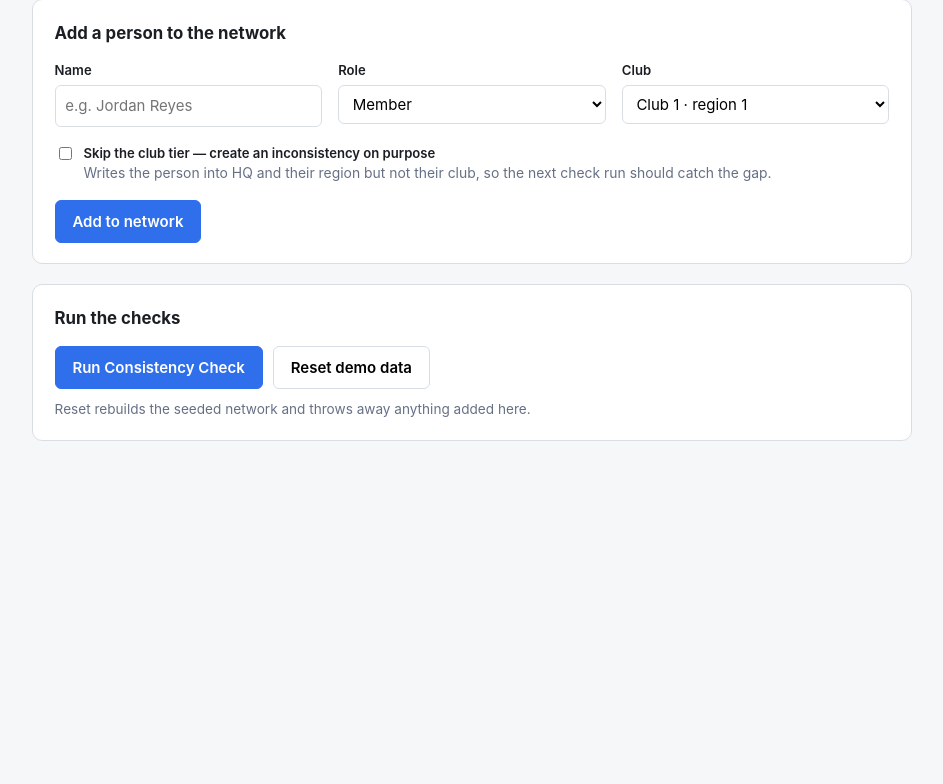
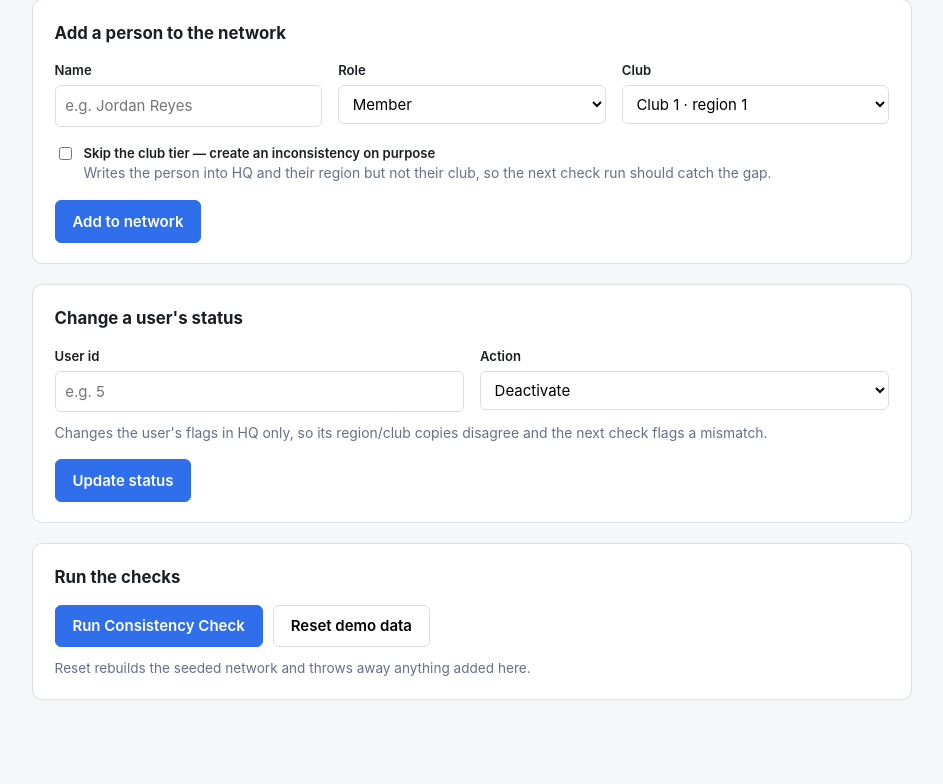
Before and after one commit to DanielC8/ClubSync, a Flask app: page / in a window 1280 px wide. Shown: the part 129-913 px from the top of the page, without its empty margins (168-1111 px from the left). Before the commit the page ends 570 px from the top, so only its background shows below. Run offline with Flask 3, Linux system fonts and the light colour scheme; data comes from the database, SQL or seed files in the repository.

Commit message:
Add stretch features: severity colouring, run sparkline, user status changes
- results table now built in Jinja with per-column severity classes
  (sanity > mismatch > missing) plus a legend
- in-memory run history drawn as an inline-SVG flag-count sparkline,
  cleared on reset
- /flag_user route + update_user_flags(): deactivate/delete a user in HQ to
  trigger a mismatch on the next run
- stop tracking .DS_Store

Live-send toggle intentionally omitted — keeps the dry-run guard per CLAUDE.md.

```diff
--- a/app.py
+++ b/app.py
@@ -3,15 +3,19 @@
 import os
 
 from flask import Flask, abort, flash, redirect, render_template, request, send_file, url_for
+from markupsafe import Markup
 
 import seed_data
 from consistency_checker import CSV_PATH, run_checks
 from db_connection import DATA_DIR, get_hq_connection
 from email_script import load_email_config, send_email
-from network_writes import add_leader, add_member
+from network_writes import add_leader, add_member, update_user_flags
 
 app = Flask(__name__)
 app.secret_key = os.getenv("FLASK_SECRET_KEY", "clubsync-demo")  # only signs flash cookies
+
+# total flags per run, kept in memory to draw the sparkline (cleared on reset)
+RUN_HISTORY = []
 
 
 def ensure_seeded():
@@ -33,18 +37,64 @@ def list_clubs():
         conn.close()
 
 
+def _severity(column):
+    # sanity > mismatch > missing
+    if column == "sanity_check":
+        return "sanity"
+    if "missing" in column or "not_in" in column:
+        return "missing"
+    return "mismatch"
+
+
 def summarise(dataframe):
-    """Just the columns with hits — a clean run has ~60 empty ones the page skips."""
-    hits = [column for column in dataframe.columns if dataframe[column].notna().any()]
+    """Structure the hit columns for the template — a clean run has ~60 empty ones
+    the page skips. Each column carries its severity so cells can be coloured."""
+    hits = [c for c in dataframe.columns if dataframe[c].notna().any()]
+
+    columns = []
+    n_rows = 0
+    flags = 0
+    for c in hits:
+        ids = [str(int(v)) for v in dataframe[c].dropna().tolist()]
+        flags += len(ids)
+        n_rows = max(n_rows, len(ids))
+        columns.append({"header": c, "severity": _severity(c), "ids": ids})
+    for col in columns:
+        col["cells"] = col["ids"] + [""] * (n_rows - len(col["ids"]))
+
     return {
         "total_checks": len(dataframe.columns),
         "found": len(hits),
-        "table": (
-            dataframe[hits].to_html(index=False, na_rep="", border=0, classes="results")
-            if hits
-            else None
-        ),
+        "flags": flags,
+        "columns": columns,
+        "n_rows": n_rows,
     }
+
+
+def sparkline_svg(history, width=240, height=44):
+    """A tiny inline-SVG line of the flag count across this session's runs."""
+    if not history:
+        return ""
+    pad = 6
+    lo, hi = min(history), max(history)
+    span = (hi - lo) or 1
+    step = (width - 2 * pad) / max(len(history) - 1, 1)
+
+    def x(i):
+        return pad + step * i
+
+    def y(v):
+        return height - pad - (height - 2 * pad) * ((v - lo) / span)
+
+    points = " ".join(f"{x(i):.1f},{y(v):.1f}" for i, v in enumerate(history))
+    lx, ly = x(len(history) - 1), y(history[-1])
+    return Markup(
+        f'<svg viewBox="0 0 {width} {height}" width="{width}" height="{height}" '
+        f'class="spark" preserveAspectRatio="none">'
+        f'<polyline points="{points}" fill="none" stroke="currentColor" '
+        f'stroke-width="2" stroke-linejoin="round" stroke-linecap="round"/>'
+        f'<circle cx="{lx:.1f}" cy="{ly:.1f}" r="3" fill="currentColor"/></svg>'
+    )
 
 
 def email_preview():
@@ -77,11 +127,15 @@ def index():
 def run():
     dataframe = run_checks()
     dataframe.to_csv(CSV_PATH, index=False)  # write before the preview so it can attach
+    summary = summarise(dataframe)
+    RUN_HISTORY.append(summary["flags"])
     return render_template(
         "index.html",
         clubs=list_clubs(),
-        results=summarise(dataframe),
+        results=summary,
         preview=email_preview(),
+        history=RUN_HISTORY,
+        sparkline=sparkline_svg(RUN_HISTORY),
     )
 
 
@@ -120,9 +174,34 @@ def add():
     return redirect(url_for("index"))
 
 
+@app.route("/flag_user", methods=["POST"])
+def flag_user():
+    try:
+        user_id = int(request.form["user_id"])
+    except (KeyError, ValueError):
+        flash("Enter a numeric user id.", "error")
+        return redirect(url_for("index"))
+
+    action = request.form.get("action", "deactivate")
+    is_active, is_deleted = (0, 1) if action == "delete" else (0, 0)
+    try:
+        update_user_flags(user_id, is_active, is_deleted)
+    except Exception as err:  # show it instead of a 500
+        flash(f"Couldn't update user {user_id}: {err}", "error")
+        return redirect(url_for("index"))
+
+    flash(
+        f"Marked user {user_id} as {action}d in HQ — its region/club copies still "
+        f"disagree, so the next check should flag a mismatch.",
+        "warn",
+    )
+    return redirect(url_for("index"))
+
+
 @app.route("/reset", methods=["POST"])
 def reset():
     seed_data.build_all(reset=True)
+    RUN_HISTORY.clear()
     flash("Demo data reset to the seeded network.", "ok")
     return redirect(url_for("index"))
 
--- a/network_writes.py
+++ b/network_writes.py
@@ -108,3 +108,19 @@ def add_member(name, club_id, propagate_to_club=True):
 
 def add_leader(name, club_id, propagate_to_club=True):
     return _add_person(name, club_id, propagate_to_club, as_leader=True)
+
+
+def update_user_flags(user_id, is_active, is_deleted):
+    """Set a user's flags in HQ only. The region/club copies keep their old flags,
+    so they now disagree with HQ and the next run catches the mismatch."""
+    hq_conn = get_hq_connection()
+    try:
+        if hq_conn.execute("SELECT id FROM users WHERE id = ?", (user_id,)).fetchone() is None:
+            raise ValueError(f"user {user_id} isn't in HQ")
+        hq_conn.execute(
+            "UPDATE users SET is_active = ?, is_deleted = ? WHERE id = ?",
+            (is_active, is_deleted, user_id),
+        )
+        hq_conn.commit()
+    finally:
+        hq_conn.close()
--- a/templates/index.html
+++ b/templates/index.html
@@ -126,6 +126,26 @@
     .flash.ok   { background: #eaf6ec; border: 1px solid #b7dfc0; color: #1e4b28; }
     .flash.warn { background: #fff8e6; border: 1px solid #f0d9a0; color: #6b4f13; }
     .flash.error{ background: #fdecec; border: 1px solid #f2b8b5; color: #8a1c13; }
+
+    /* severity colouring: sanity > mismatch > missing */
+    th.sanity   { background: #f6d0cd !important; }
+    th.mismatch { background: #f7dfc0 !important; }
+    th.missing  { background: #f3ecc4 !important; }
+    td.sanity   { background: #fdeceb; }
+    td.mismatch { background: #fdf3e7; }
+    td.missing  { background: #fbf8e8; }
+    td.blank    { background: transparent; }
+
+    .legend { display: flex; gap: 1rem; flex-wrap: wrap; margin: 0 0 .8rem; font-size: .8rem; color: var(--muted); }
+    .legend span { display: inline-flex; align-items: center; gap: .35rem; }
+    .swatch { width: 12px; height: 12px; border-radius: 3px; display: inline-block; }
+    .swatch.sanity { background: #f6d0cd; } .swatch.mismatch { background: #f7dfc0; } .swatch.missing { background: #f3ecc4; }
+
+    .trend { display: flex; align-items: center; gap: .9rem; margin: 0 0 1rem; }
+    .trend .spark { color: var(--accent); }
+    .trend .now { font-size: 1.5rem; font-weight: 700; line-height: 1; }
+    .trend .now small { display: block; font-size: .72rem; font-weight: 600; color: var(--muted); }
+    .trend .seq { font-size: .78rem; color: var(--muted); }
   </style>
 </head>
 <body>
@@ -185,6 +205,30 @@
   </div>
 
   <div class="card">
+    <h2>Change a user's status</h2>
+    <form method="post" action="/flag_user">
+      <div class="row">
+        <div>
+          <label for="user_id">User id</label>
+          <input type="text" id="user_id" name="user_id" inputmode="numeric" placeholder="e.g. 5" required>
+        </div>
+        <div>
+          <label for="action">Action</label>
+          <select id="action" name="action">
+            <option value="deactivate">Deactivate</option>
+            <option value="delete">Delete</option>
+          </select>
+        </div>
+      </div>
+      <p class="tally" style="margin:.7rem 0 .9rem;">
+        Changes the user's flags in HQ only, so its region/club copies disagree and
+        the next check flags a mismatch.
+      </p>
+      <button type="submit" class="primary">Update status</button>
+    </form>
+  </div>
+
+  <div class="card">
     <h2>Run the checks</h2>
     <div class="actions">
       <form method="post" action="/run">
@@ -200,14 +244,48 @@
   {% if results %}
   <div class="card">
     <h2>Findings</h2>
+
+    {% if history and history|length %}
+    <div class="trend">
+      {{ sparkline }}
+      <div class="now">{{ results.flags }}<small>flags this run</small></div>
+      <div class="seq">across {{ history|length }} run{{ '' if history|length == 1 else 's' }}: {{ history|join(' → ') }}</div>
+    </div>
+    {% endif %}
+
     <p class="tally">
       Ran {{ results.total_checks }} checks across the network &mdash;
       <b>{{ results.found }}</b> came back with something.
       Each column is one check; the numbers under it are the flagged user ids.
     </p>
 
-    {% if results.table %}
-      <div class="scroll">{{ results.table|safe }}</div>
+    {% if results.columns %}
+      <div class="legend">
+        <span><i class="swatch sanity"></i> sanity (impossible state)</span>
+        <span><i class="swatch mismatch"></i> flag mismatch vs HQ</span>
+        <span><i class="swatch missing"></i> missing / cross-tier gap</span>
+      </div>
+      <div class="scroll">
+        <table class="results">
+          <thead>
+            <tr>
+              {% for col in results.columns %}
+                <th class="{{ col.severity }}">{{ col.header }}</th>
+              {% endfor %}
+            </tr>
+          </thead>
+          <tbody>
+            {% for i in range(results.n_rows) %}
+            <tr>
+              {% for col in results.columns %}
+                {% set value = col.cells[i] %}
+                <td class="{{ col.severity if value else 'blank' }}">{{ value }}</td>
+              {% endfor %}
+            </tr>
+            {% endfor %}
+          </tbody>
+        </table>
+      </div>
       <p style="margin:.9rem 0 0;">
         <a class="dl" href="/flagged_ids.csv">Download flagged_ids.csv</a>
         <span class="pill">all {{ results.total_checks }} columns, including the empty ones</span>
```
Also changed, not shown: 2 other files.
